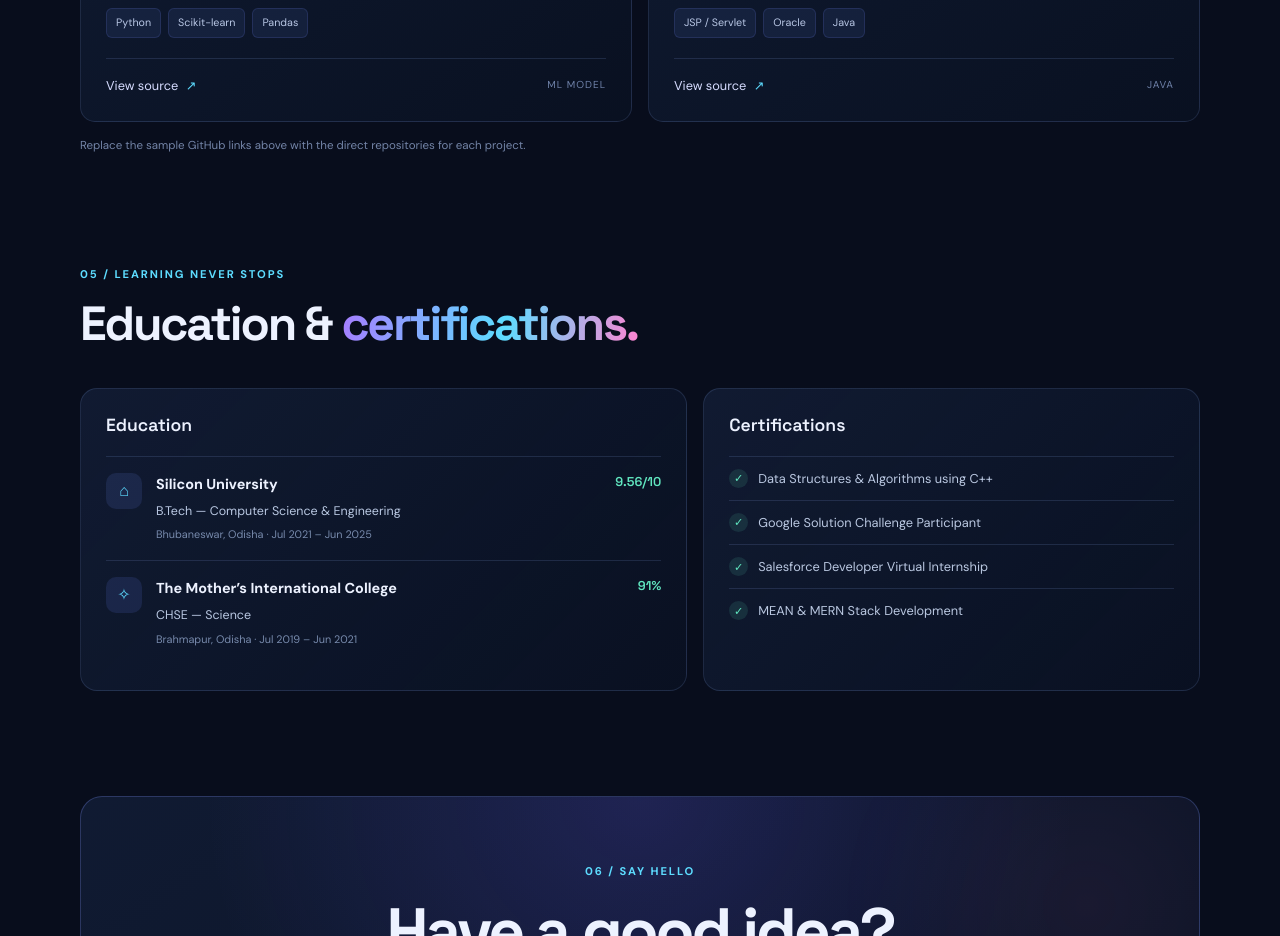
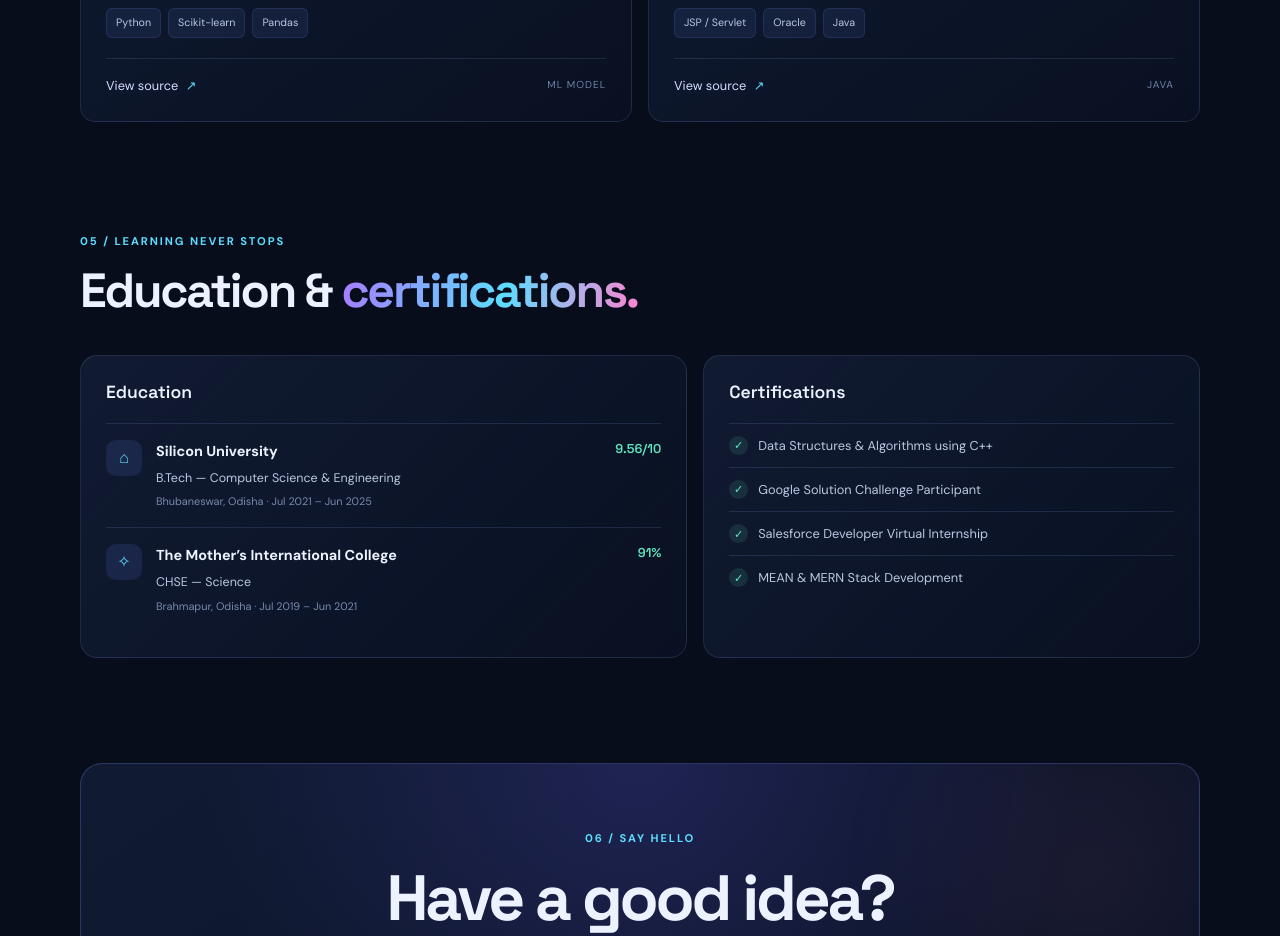
Before and after one commit to Dhanada-Panda/Dhanada-portfolio, a plain HTML site: page index.html in a window 1280 px wide. Shown: the part 3740-4676 px from the top of the page. Drawn offline with Linux system fonts and the light colour scheme.

Commit message:
files updated

```diff
--- a/index.html
+++ b/index.html
@@ -108,7 +108,6 @@
         <article class="project-card reveal"><div class="project-top"><div class="project-symbol blue-bg">▥</div><span class="project-number">03</span></div><h3>Health Insurance Cost Prediction</h3><p class="project-type">MACHINE LEARNING · DATA</p><p>A regression model for estimating insurance costs, comparing multiple algorithms with feature engineering and hyperparameter tuning.</p><div class="tag-row"><span>Python</span><span>Scikit-learn</span><span>Pandas</span></div><div class="project-footer"><a href="https://github.com/Dhanada-Panda/Healthcare-prediction" target="_blank" rel="noreferrer">View source <span>↗</span></a><span class="project-code">ML MODEL</span></div></article>
         <article class="project-card reveal"><div class="project-top"><div class="project-symbol orange-bg">&lt;/&gt;</div><span class="project-number">04</span></div><h3>Club Management System</h3><p class="project-type">WEB APP · DATABASE</p><p>A web-based club management system designed for member management, event tracking, authentication, and database operations.</p><div class="tag-row"><span>JSP / Servlet</span><span>Oracle</span><span>Java</span></div><div class="project-footer"><a href="https://github.com/Dhanada-Panda/club-management" target="_blank" rel="noreferrer">View source <span>↗</span></a><span class="project-code">JAVA</span></div></article>
       </div>
-      <p class="project-hint">Replace the sample GitHub links above with the direct repositories for each project.</p>
     </section>
 
     <section class="section container" id="education">
```
